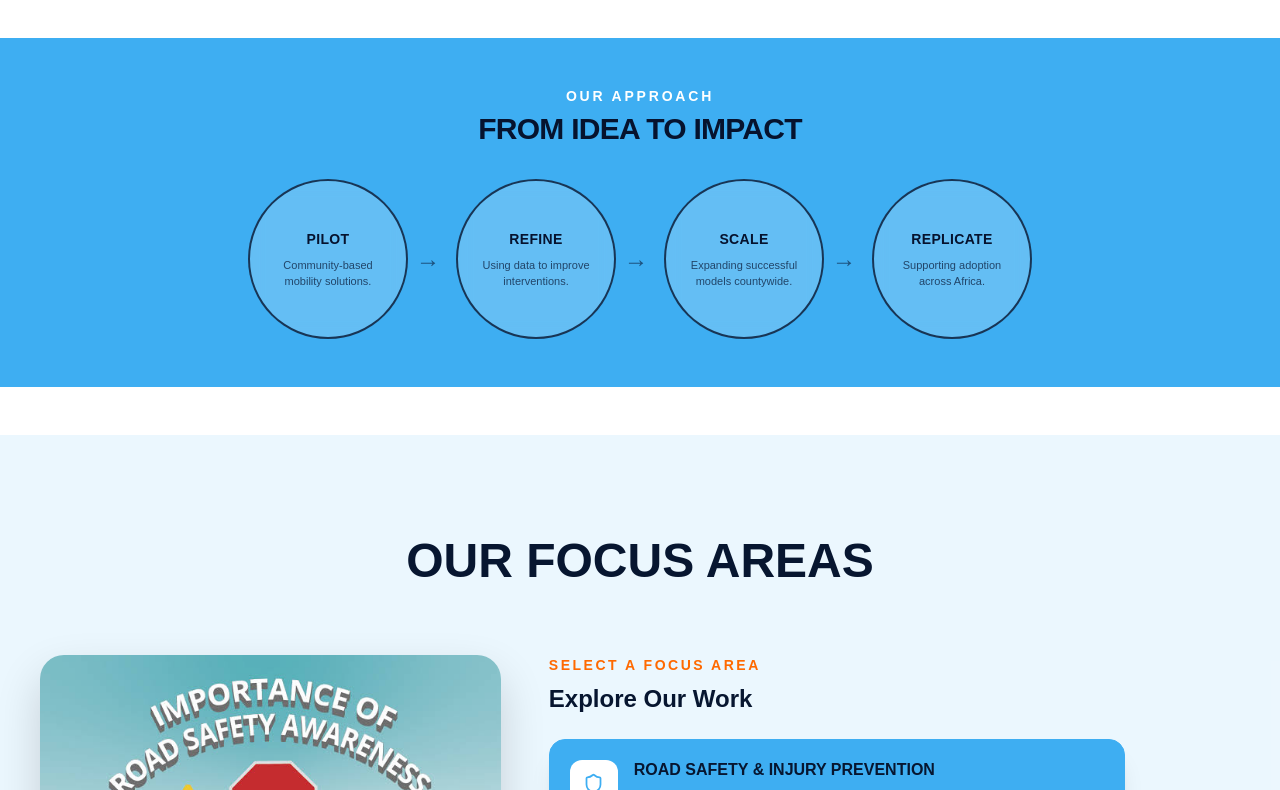
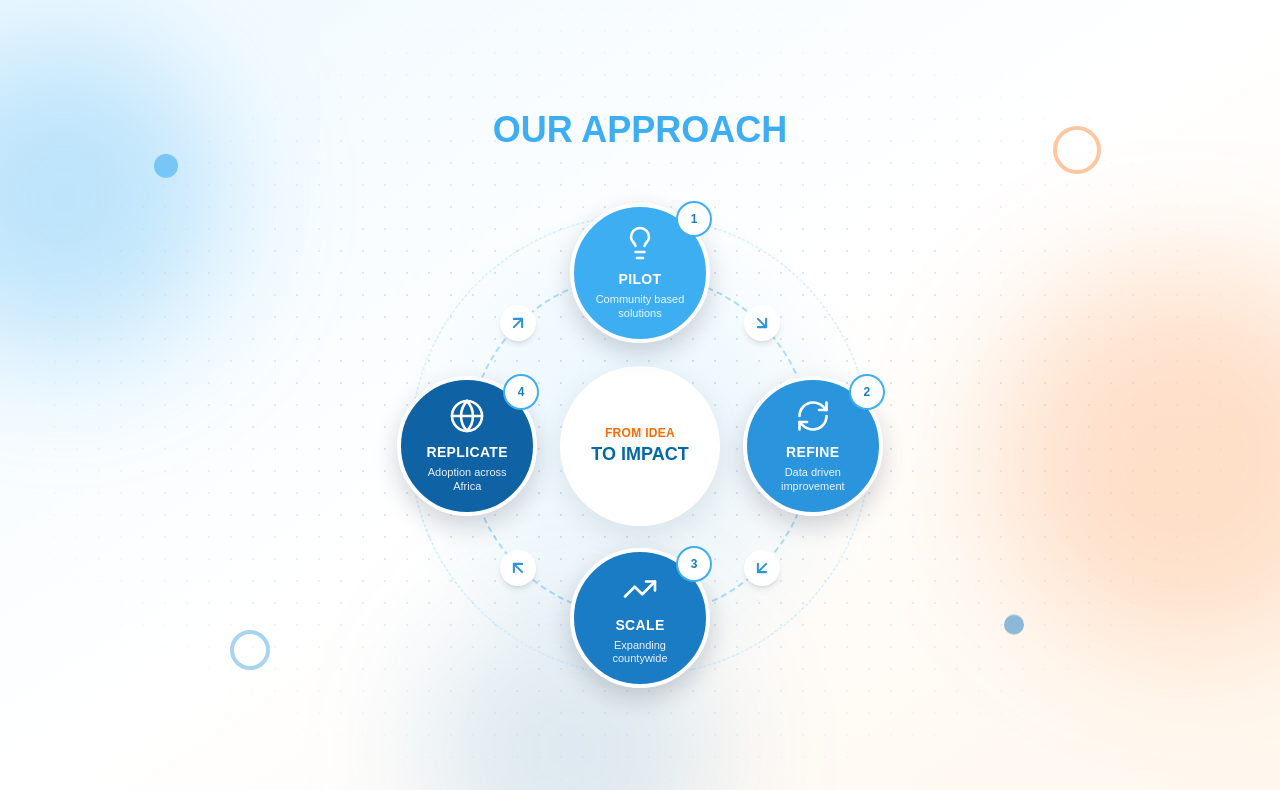
Before and after one commit to christine-M9/SUMO, a Next.js app in the folder sumo-africa/: page /about in a window 1280 px wide. Shown: the part 610-1400 px from the top of the page. Built offline with nearby package versions, Linux system fonts and the light colour scheme.

Commit message:
change our approach structure

```diff
--- a/sumo-africa/app/about/page.tsx
+++ b/sumo-africa/app/about/page.tsx
@@ -11,6 +11,10 @@ import {
   Megaphone,
   CheckCircle2,
   ArrowRight,
+  Lightbulb,
+  RefreshCw,
+  TrendingUp,
+  Globe,
   MapPin,
   Mail,
   Send,
@@ -158,73 +162,129 @@ export default function AboutPage() {
 ========================================================= */}
 <section
   id="journey"
-  className="my-8 bg-[#3eaef2] py-10 sm:my-10 sm:py-12"
+  className="relative overflow-hidden bg-gradient-to-br from-sky-50 via-white to-orange-50 py-24 sm:py-28"
 >
-  <div className="mx-auto w-full max-w-5xl px-5 sm:px-8">
+  {/* Faint dot pattern, fading out toward the edges */}
+  <div
+    aria-hidden
+    className="pointer-events-none absolute inset-0 opacity-60"
+    style={{
+      backgroundImage: "radial-gradient(#cbd5e1 1px, transparent 1px)",
+      backgroundSize: "22px 22px",
+      maskImage: "radial-gradient(ellipse at center, black 30%, transparent 75%)",
+      WebkitMaskImage: "radial-gradient(ellipse at center, black 30%, transparent 75%)",
+    }}
+  />
 
-    {/* Heading */}
-    <div className="mb-8 text-center">
-      <p className="mb-1 text-[14px] font-semibold uppercase tracking-[0.2em] text-white">
+  {/* Soft color glows */}
+  <div aria-hidden className="pointer-events-none absolute -left-24 top-10 h-80 w-80 rounded-full bg-[#3eaef2]/30 blur-3xl" />
+  <div aria-hidden className="pointer-events-none absolute -right-24 top-1/3 h-96 w-96 rounded-full bg-[#f97316]/20 blur-3xl" />
+  <div aria-hidden className="pointer-events-none absolute -bottom-24 left-1/3 h-72 w-72 rounded-full bg-[#1a7cc4]/15 blur-3xl" />
+
+  {/* Small floating accent circles */}
+  <div aria-hidden className="pointer-events-none absolute left-[12%] top-[20%] h-6 w-6 animate-bounce rounded-full bg-[#3eaef2]/60" style={{ animationDuration: "4s" }} />
+  <div aria-hidden className="pointer-events-none absolute right-[14%] top-[16%] h-12 w-12 rounded-full border-4 border-[#f97316]/40" />
+  <div aria-hidden className="pointer-events-none absolute left-[18%] bottom-[16%] h-10 w-10 rounded-full border-4 border-[#2a95dd]/40" />
+  <div aria-hidden className="pointer-events-none absolute right-[20%] bottom-[20%] h-5 w-5 animate-bounce rounded-full bg-[#1a7cc4]/50" style={{ animationDuration: "5s" }} />
+
+  <div className="relative mx-auto w-full max-w-5xl px-5 sm:px-8">
+
+    {/* Title */}
+    <h2 className="mb-14 text-center text-3xl font-bold uppercase text-[#3eaef2] sm:text-4xl">
       Our Approach
-      </p>
+    </h2>
 
-      <h3 className="text-2xl font-extrabold uppercase tracking-tight text-[#06132e] sm:text-3xl">
-        From Idea To Impact
-      </h3>
+    {/* Ring of steps */}
+    {(() => {
+      const steps = [
+        { title: "Pilot", text: "Community based solutions", icon: Lightbulb, color: "#3eaef2" },
+        { title: "Refine", text: "Data driven improvement", icon: RefreshCw, color: "#2a95dd" },
+        { title: "Scale", text: "Expanding countywide", icon: TrendingUp, color: "#1a7cc4" },
+        { title: "Replicate", text: "Adoption across Africa", icon: Globe, color: "#0f62a3" },
+      ]
+      const radius = 36
+
+      return (
+        <div className="relative mx-auto aspect-square w-[320px] max-w-full sm:w-[480px]">
+
+          {/* Soft glow behind the ring */}
+          <div aria-hidden className="absolute inset-[-6%] rounded-full bg-[radial-gradient(circle,rgba(62,174,242,0.14),transparent_65%)]" />
+
+          {/* Slowly turning outer ring */}
+          <div
+            aria-hidden
+            className="absolute inset-[2%] animate-spin rounded-full border border-dashed border-sky-200"
+            style={{ animationDuration: "60s" }}
+          />
+
+          {/* Path ring the steps sit on */}
+          <div className="absolute inset-[14%] rounded-full border-2 border-dashed border-[#3eaef2]/40" />
+
+          {/* Arrows between steps, pointing clockwise */}
+          {steps.map((step, i) => {
+            const angle = ((i + 0.5) / steps.length) * 2 * Math.PI - Math.PI / 2
+            const left = 50 + radius * Math.cos(angle)
+            const top = 50 + radius * Math.sin(angle)
+            const rotate = (angle * 180) / Math.PI + 90
+
+            return (
+              <div
+                key={`arrow-${step.title}`}
+                aria-hidden
+                className="absolute flex h-7 w-7 -translate-x-1/2 -translate-y-1/2 items-center justify-center rounded-full bg-white text-[#2a95dd] shadow-md sm:h-9 sm:w-9"
+                style={{ left: `${left}%`, top: `${top}%` }}
+              >
+                <ArrowRight className="h-4 w-4 sm:h-5 sm:w-5" strokeWidth={2.5} style={{ transform: `rotate(${rotate}deg)` }} />
+              </div>
+            )
+          })}
+
+          {/* Center circle */}
+          <div className="absolute left-1/2 top-1/2 flex h-[110px] w-[110px] -translate-x-1/2 -translate-y-1/2 flex-col items-center justify-center rounded-full bg-white text-center shadow-[0_10px_30px_rgba(15,23,42,0.08)] sm:h-[160px] sm:w-[160px]">
+            <span className="text-[10px] font-bold uppercase tracking-wide text-orange-500 sm:text-xs">
+              From Idea
+            </span>
+            <span className="mt-0.5 text-sm font-extrabold uppercase leading-tight text-sky-700 sm:text-lg">
+              To Impact
+            </span>
           </div>
 
-    {/* Process */}
-    <div className="flex flex-col items-center justify-center gap-4 lg:flex-row lg:flex-nowrap lg:gap-2">
-      {[
-        {
-          title: "Pilot",
-          text: "Community-based mobility solutions.",
-        },
-        {
-          title: "Refine",
-          text: "Using data to improve interventions.",
-        },
-        {
-          title: "Scale",
-          text: "Expanding successful models countywide.",
-        },
-        {
-          title: "Replicate",
-          text: "Supporting adoption across Africa.",
-        },
-      ].map((step, index, steps) => (
+          {/* Step circles, starting at the top and going clockwise */}
+          {steps.map((step, i) => {
+            const Icon = step.icon
+            const angle = (i / steps.length) * 2 * Math.PI - Math.PI / 2
+            const left = 50 + radius * Math.cos(angle)
+            const top = 50 + radius * Math.sin(angle)
+
+            return (
               <div
                 key={step.title}
-          className="flex flex-col items-center lg:flex-row"
+                className="absolute -translate-x-1/2 -translate-y-1/2"
+                style={{ left: `${left}%`, top: `${top}%` }}
               >
-          {/* Circle */}
-          <div className="flex aspect-square w-[150px] flex-none flex-col items-center justify-center rounded-full border-2 border-[#06132e]/80 bg-white/20 px-5 text-center backdrop-blur-sm transition-all duration-300 hover:scale-105 hover:bg-white/30 sm:w-[160px]">
-            <h4 className="text-sm font-extrabold uppercase tracking-wide text-[#06132e]">
+                <div
+                  className="relative flex h-[96px] w-[96px] flex-col items-center justify-center rounded-full border-4 border-white p-2 text-center text-white shadow-[0_10px_25px_rgba(15,23,42,0.18)] transition-transform duration-300 hover:scale-110 sm:h-[140px] sm:w-[140px] sm:p-3"
+                  style={{ backgroundColor: step.color }}
+                >
+                  {/* Step number badge */}
+                  <span className="absolute -right-1 -top-1 flex h-6 w-6 items-center justify-center rounded-full bg-white text-[10px] font-extrabold text-[#1a7cc4] shadow ring-2 ring-[#3eaef2] sm:h-8 sm:w-8 sm:text-xs">
+                    {i + 1}
+                  </span>
+
+                  <Icon className="h-6 w-6 shrink-0 sm:h-9 sm:w-9" strokeWidth={1.75} />
+                  <h4 className="mt-1 text-[11px] font-extrabold uppercase tracking-wide sm:mt-2 sm:text-sm">
                     {step.title}
                   </h4>
-
-            <p className="mt-2 max-w-[115px] text-[11px] leading-4 text-[#06132e]/70">
+                  <p className="mt-0.5 text-[8px] leading-tight text-white/90 sm:mt-1 sm:text-[11px]">
                     {step.text}
                   </p>
                 </div>
-
-          {/* Arrow */}
-          {index < steps.length - 1 && (
-            <>
-              {/* Mobile: downward arrow */}
-              <span className="my-1 text-2xl font-light text-[#06132e]/60 lg:hidden">
-                ↓
-              </span>
-
-              {/* Desktop: horizontal arrow */}
-              <span className="mx-2 hidden text-2xl font-light text-[#06132e]/60 lg:block">
-                →
-              </span>
-            </>
-          )}
               </div>
-      ))}
+            )
+          })}
         </div>
+      )
+    })()}
   </div>
 </section>
 {/* =========================================================
```
Lines whose indentation alone changed are shown as unchanged.
